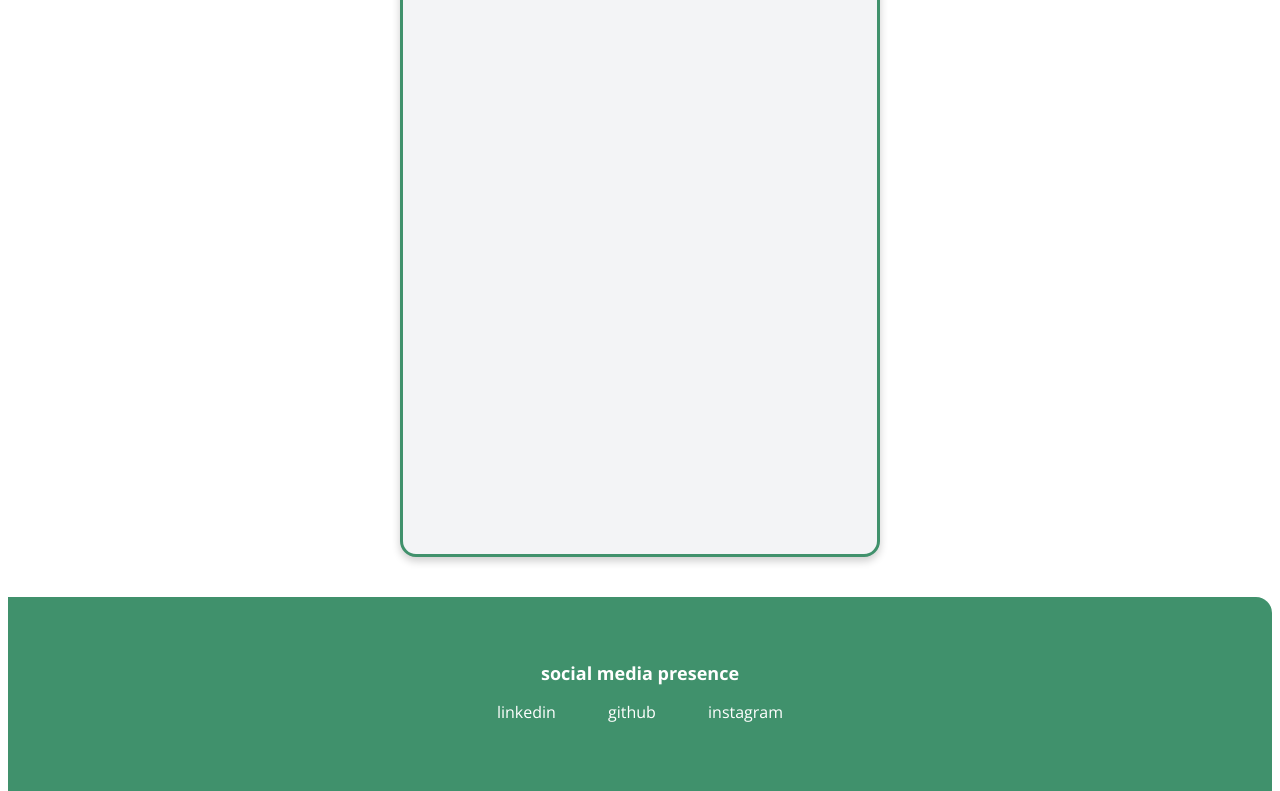
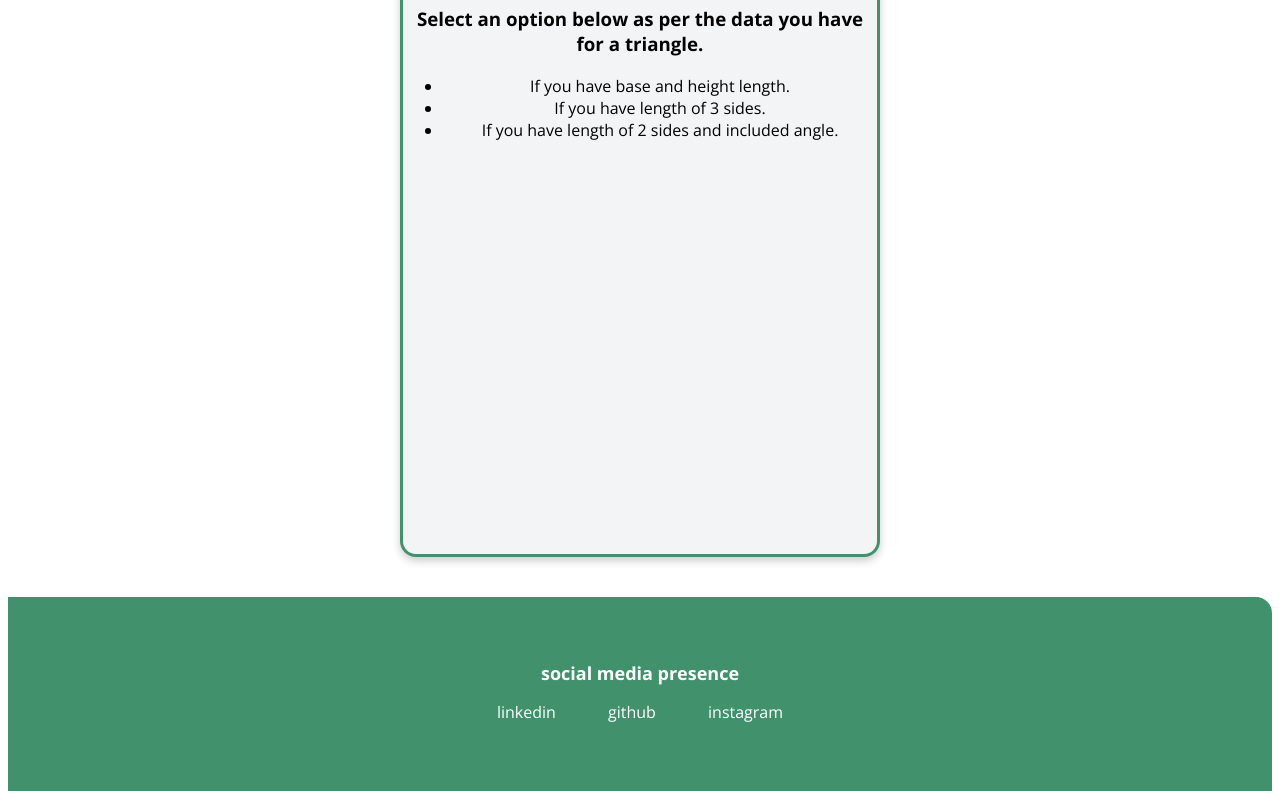
Before and after one commit to mansipadgelwar/do-you-know-triangles, a plain HTML site: page area.html in a window 1280 px wide. Shown: the part 187-978 px from the top of the page. Drawn offline with nearby package versions, Linux system fonts and the light colour scheme.

Commit message:
feat: add list

```diff
--- a/area.html
+++ b/area.html
@@ -16,6 +16,21 @@
 
 
     <div class="centered-container">
+        <h1>Calculate Area</h1>
+        <h3>Select an option below as per the data
+             you have for a triangle.
+    </h3>
+    <ul>
+        <li>
+            If you have base and height length.
+        </li>
+        <li>
+            If you have length of 3 sides.
+        </li>
+        <li>
+            If you have length of 2 sides and included angle.
+        </li>
+    </ul>
 
     </div>
 
```
